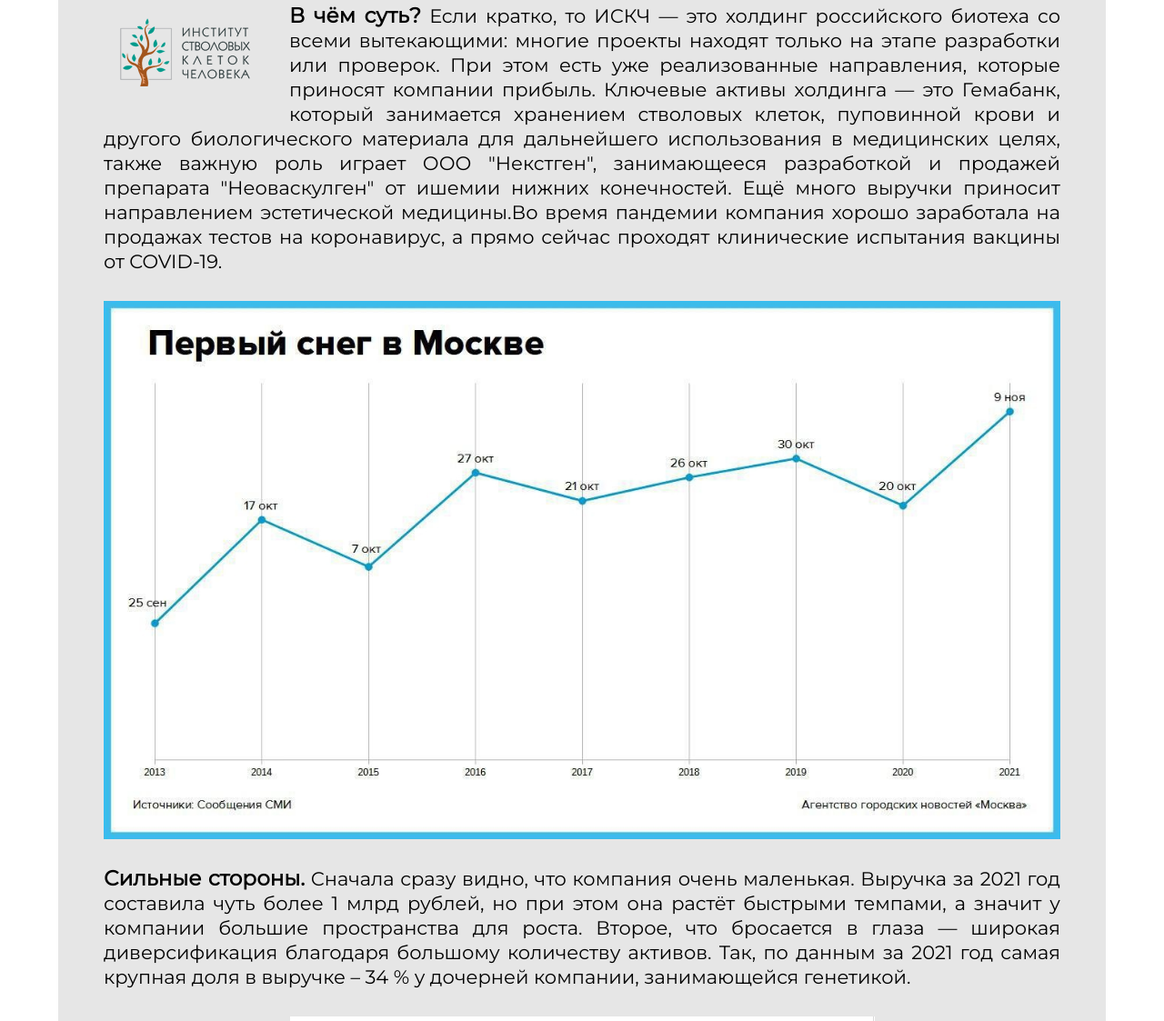
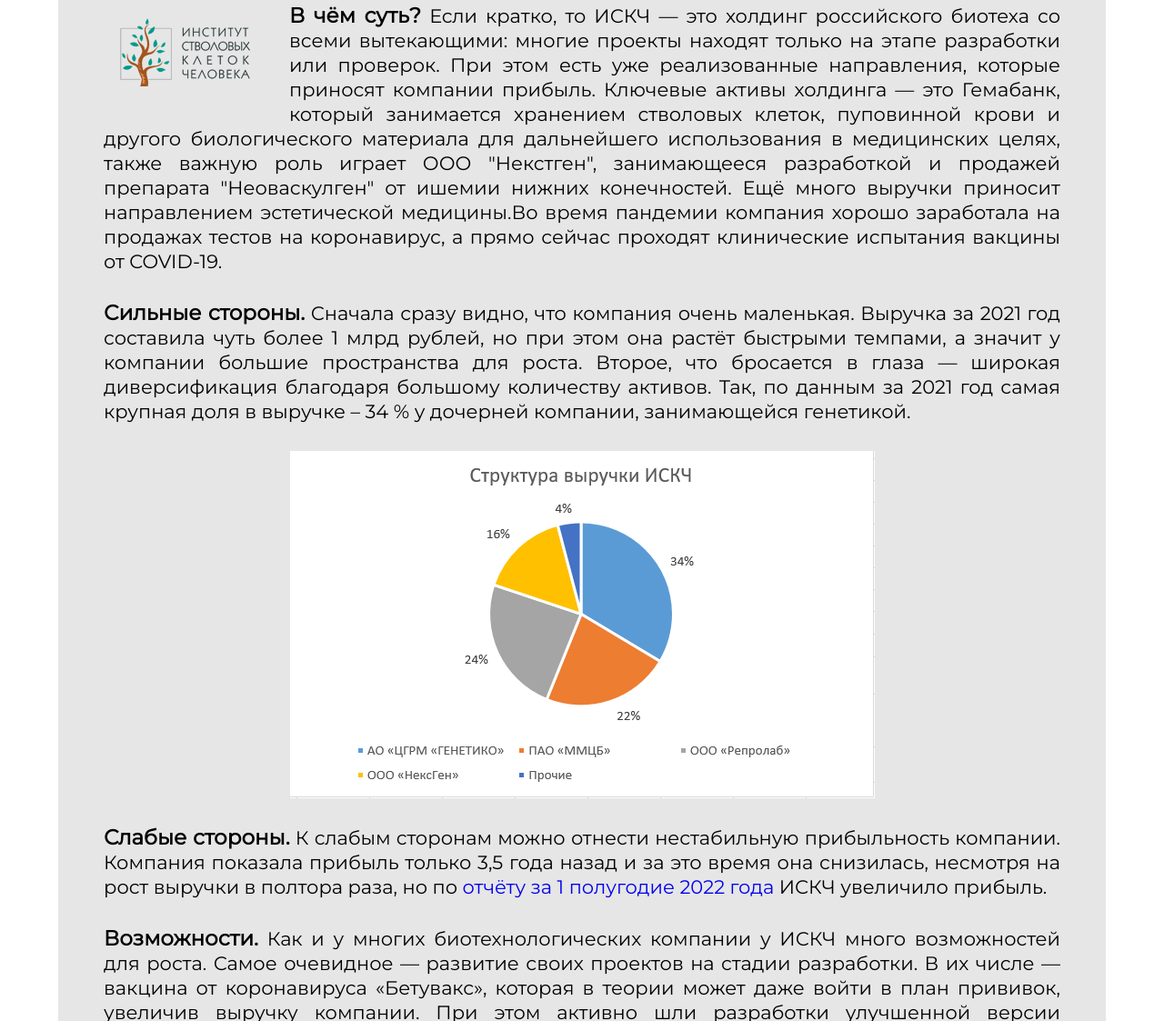
Before and after one commit to Unchell57/Revista, a plain HTML site: page companies/ISKJ.html in a window 1280 px wide. Shown: the part 246-1369 px from the top of the page at 91% size. Drawn offline with Linux system fonts and the light colour scheme.

Commit message:
Update ISKJ.html

```diff
--- a/companies/ISKJ.html
+++ b/companies/ISKJ.html
@@ -16,7 +16,6 @@
 			<div class="logo"><img src="ISKJ/logo.png" alt="Логотип компании"></div>
 			<p class="company-paragraph">
 				<strong>В чём суть?</strong> Если кратко, то ИСКЧ — это холдинг российского биотеха со всеми вытекающими: многие проекты находят только на этапе разработки или проверок. При этом есть уже реализованные направления, которые приносят компании прибыль. Ключевые активы холдинга — это Гемабанк, который занимается хранением стволовых клеток, пуповинной крови и другого биологического материала для дальнейшего использования в медицинских целях, также важную роль играет ООО "Некстген", занимающееся разработкой и продажей препарата "Неоваскулген" от ишемии нижних конечностей. Ещё много выручки приносит направлением эстетической медицины.Во время пандемии компания хорошо заработала на продажах тестов на коронавирус, а прямо сейчас проходят клинические испытания вакцины от COVID-19.
-				<div class="image"><img src="EXMP/snow.jpg"></div>
 			</p>
 			<p class="company-paragraph">
 				<strong>Сильные стороны.</strong>
```
